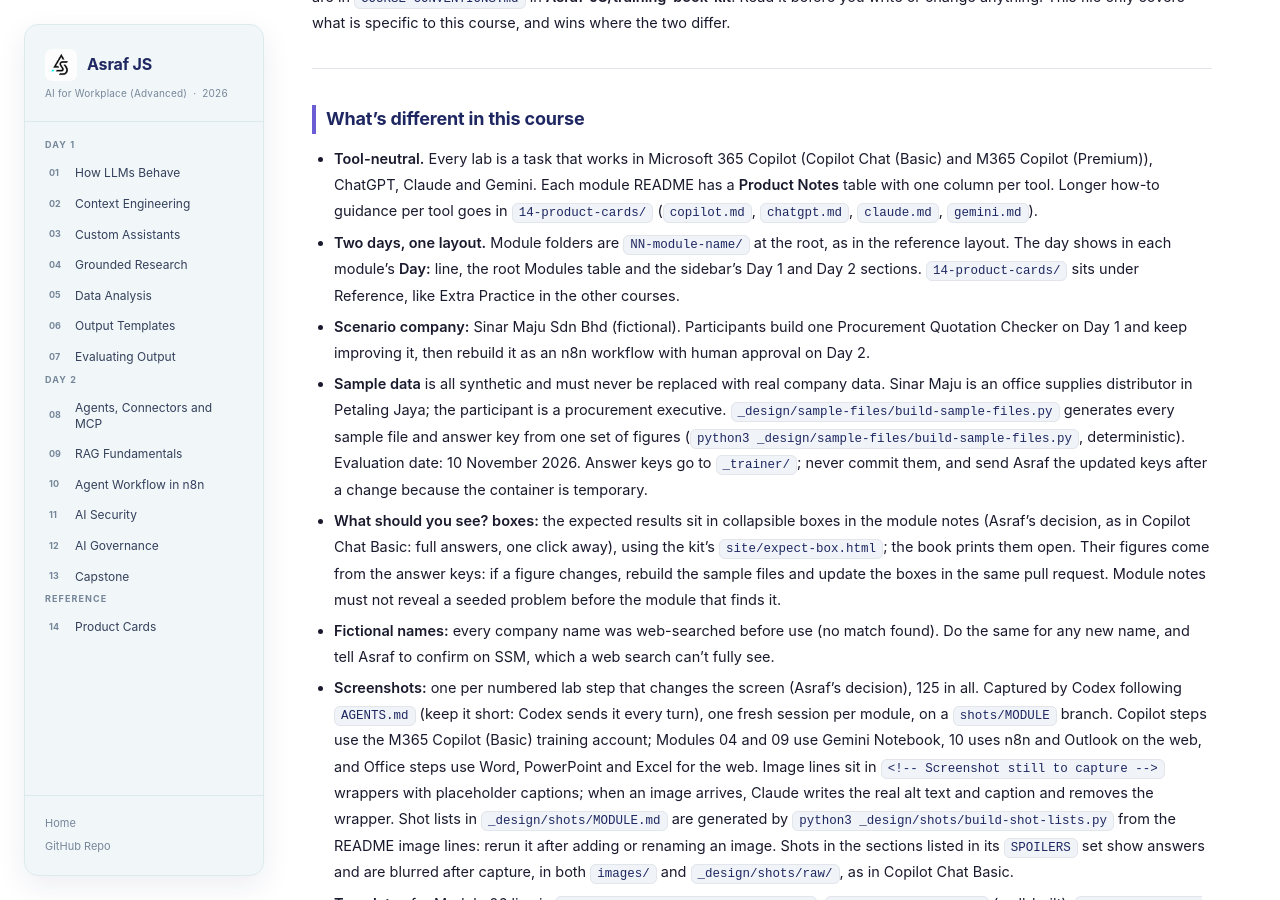
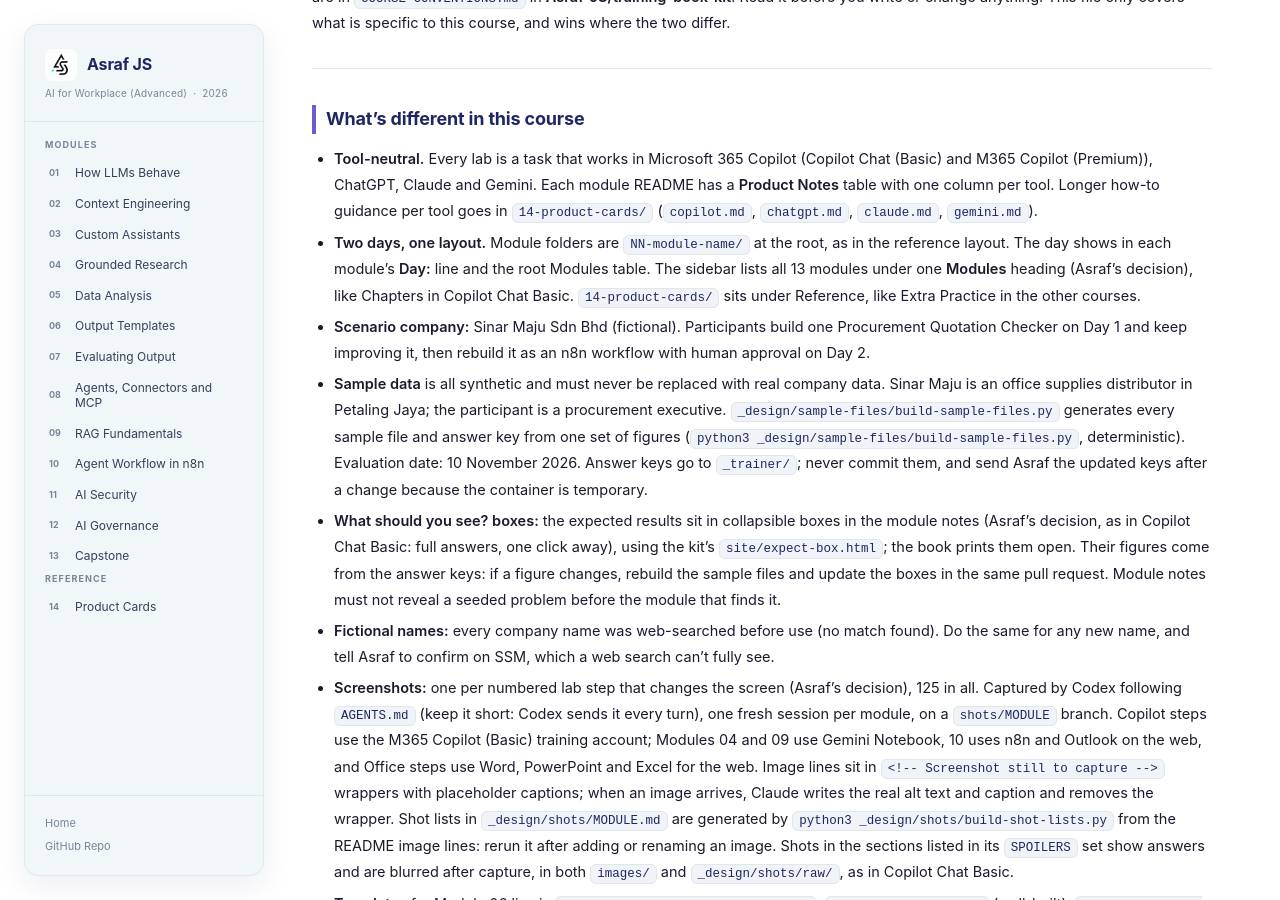
Before and after one commit to Asraf-JS/AI-for-Workplace-Advanced, a Jekyll site: the page built from CLAUDE.md, in a window 1280 px wide and 900 px high, scrolled down 310 px. Built offline with Jekyll 4.4.1, drawn with Linux system fonts in a browser that asks for light colours; our own code applies the rules of GitHub Pages for plain Markdown files.

Commit message:
List the modules under one heading in the sidebar
Replace the Day 1 and Day 2 headings in the sidebar with a single
Modules heading, as Copilot Chat Basic does with Chapters.

Co-Authored-By: Claude Opus 5.5 <noreply@anthropic.com>
Claude-Session: https://claude.ai/code/session_01F3jTzTeVDh4aZxEw8vbSHh

```diff
--- a/CLAUDE.md
+++ b/CLAUDE.md
@@ -11,7 +11,7 @@ The shared rules for all of Asraf's courses (writing style, repository layout, c
 ## What's different in this course
 
 - **Tool-neutral.** Every lab is a task that works in Microsoft 365 Copilot (Copilot Chat (Basic) and M365 Copilot (Premium)), ChatGPT, Claude and Gemini. Each module README has a **Product Notes** table with one column per tool. Longer how-to guidance per tool goes in `14-product-cards/` (`copilot.md`, `chatgpt.md`, `claude.md`, `gemini.md`).
-- **Two days, one layout.** Module folders are `NN-module-name/` at the root, as in the reference layout. The day shows in each module's **Day:** line, the root Modules table and the sidebar's Day 1 and Day 2 sections. `14-product-cards/` sits under Reference, like Extra Practice in the other courses.
+- **Two days, one layout.** Module folders are `NN-module-name/` at the root, as in the reference layout. The day shows in each module's **Day:** line and the root Modules table. The sidebar lists all 13 modules under one **Modules** heading (Asraf's decision), like Chapters in Copilot Chat Basic. `14-product-cards/` sits under Reference, like Extra Practice in the other courses.
 - **Scenario company:** Sinar Maju Sdn Bhd (fictional). Participants build one Procurement Quotation Checker on Day 1 and keep improving it, then rebuild it as an n8n workflow with human approval on Day 2.
 - **Sample data** is all synthetic and must never be replaced with real company data. Sinar Maju is an office supplies distributor in Petaling Jaya; the participant is a procurement executive. `_design/sample-files/build-sample-files.py` generates every sample file and answer key from one set of figures (`python3 _design/sample-files/build-sample-files.py`, deterministic). Evaluation date: 10 November 2026. Answer keys go to `_trainer/`; never commit them, and send Asraf the updated keys after a change because the container is temporary.
 - **What should you see? boxes:** the expected results sit in collapsible boxes in the module notes (Asraf's decision, as in Copilot Chat Basic: full answers, one click away), using the kit's `site/expect-box.html`; the book prints them open. Their figures come from the answer keys: if a figure changes, rebuild the sample files and update the boxes in the same pull request. Module notes must not reveal a seeded problem before the module that finds it.
--- a/_layouts/default.html
+++ b/_layouts/default.html
@@ -598,7 +598,7 @@ body{
   </div>
 
  <div class="sidebar-nav">
-    <div class="nav-section-label">Day 1</div>
+    <div class="nav-section-label">Modules</div>
     <a class="nav-item{% if page.url contains '01-how-llms-behave' %} active{% endif %}" href="/AI-for-Workplace-Advanced/01-how-llms-behave/"><span class="nav-num">01</span><span class="nav-name">How LLMs Behave</span></a>
     <a class="nav-item{% if page.url contains '02-context-engineering' %} active{% endif %}" href="/AI-for-Workplace-Advanced/02-context-engineering/"><span class="nav-num">02</span><span class="nav-name">Context Engineering</span></a>
     <a class="nav-item{% if page.url contains '03-custom-assistants' %} active{% endif %}" href="/AI-for-Workplace-Advanced/03-custom-assistants/"><span class="nav-num">03</span><span class="nav-name">Custom Assistants</span></a>
@@ -606,7 +606,6 @@ body{
     <a class="nav-item{% if page.url contains '05-data-analysis' %} active{% endif %}" href="/AI-for-Workplace-Advanced/05-data-analysis/"><span class="nav-num">05</span><span class="nav-name">Data Analysis</span></a>
     <a class="nav-item{% if page.url contains '06-output-templates' %} active{% endif %}" href="/AI-for-Workplace-Advanced/06-output-templates/"><span class="nav-num">06</span><span class="nav-name">Output Templates</span></a>
     <a class="nav-item{% if page.url contains '07-evaluating-output' %} active{% endif %}" href="/AI-for-Workplace-Advanced/07-evaluating-output/"><span class="nav-num">07</span><span class="nav-name">Evaluating Output</span></a>
-    <div class="nav-section-label">Day 2</div>
     <a class="nav-item{% if page.url contains '08-agents-connectors-mcp' %} active{% endif %}" href="/AI-for-Workplace-Advanced/08-agents-connectors-mcp/"><span class="nav-num">08</span><span class="nav-name">Agents, Connectors and MCP</span></a>
     <a class="nav-item{% if page.url contains '09-rag-fundamentals' %} active{% endif %}" href="/AI-for-Workplace-Advanced/09-rag-fundamentals/"><span class="nav-num">09</span><span class="nav-name">RAG Fundamentals</span></a>
     <a class="nav-item{% if page.url contains '10-n8n-agent-workflow' %} active{% endif %}" href="/AI-for-Workplace-Advanced/10-n8n-agent-workflow/"><span class="nav-num">10</span><span class="nav-name">Agent Workflow in n8n</span></a>
```
